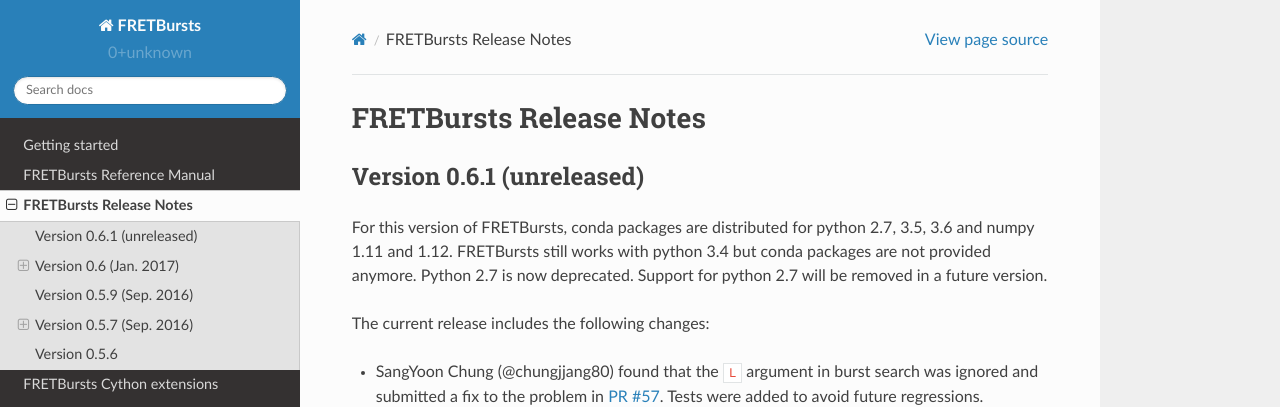
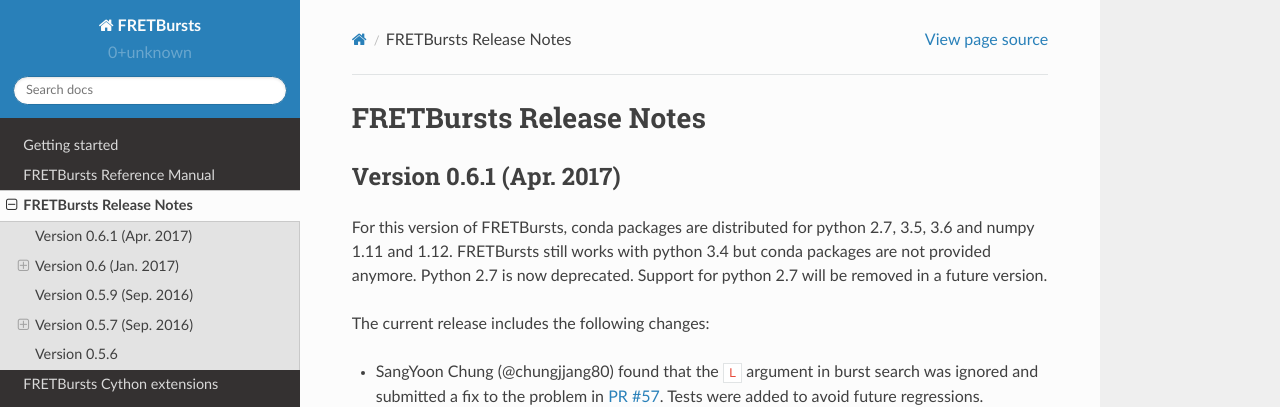
Before and after one commit to tritemio/FRETBursts, a Sphinx documentation site: the page built from docs/source/releasenotes.rst, in a window 1280 px wide and 900 px high. Shown: the top 407 px of the window. Built offline with Sphinx 7.4.7 and the Read the Docs theme 2.0.0, drawn with Linux system fonts in a browser that asks for light colours; the version number could not be read and is left out.

Commit message:
DOC: Update for release

```diff
--- a/docs/source/releasenotes.rst
+++ b/docs/source/releasenotes.rst
@@ -1,7 +1,7 @@
 FRETBursts Release Notes
 ========================
 
-Version 0.6.1 (unreleased)
+Version 0.6.1 (Apr. 2017)
 --------------------------
 
 For this version of FRETBursts, conda packages are distributed for
```
